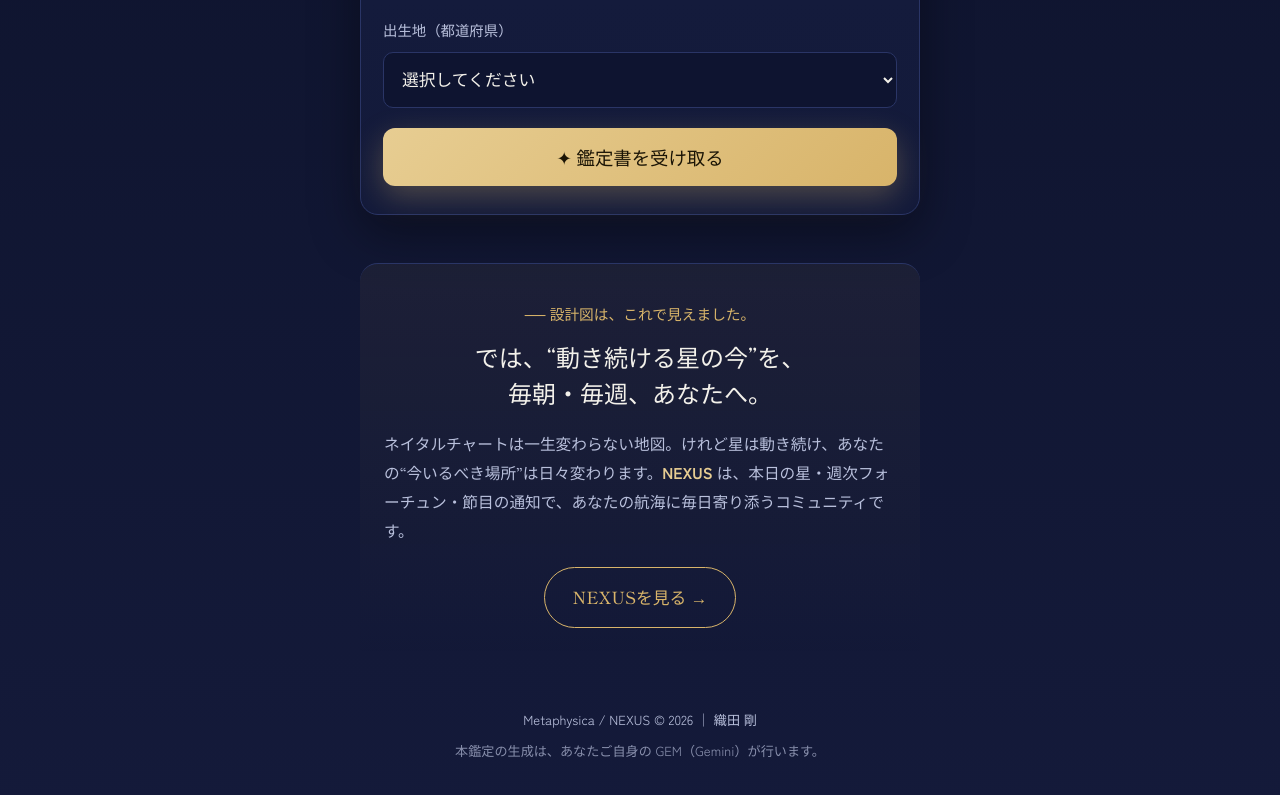
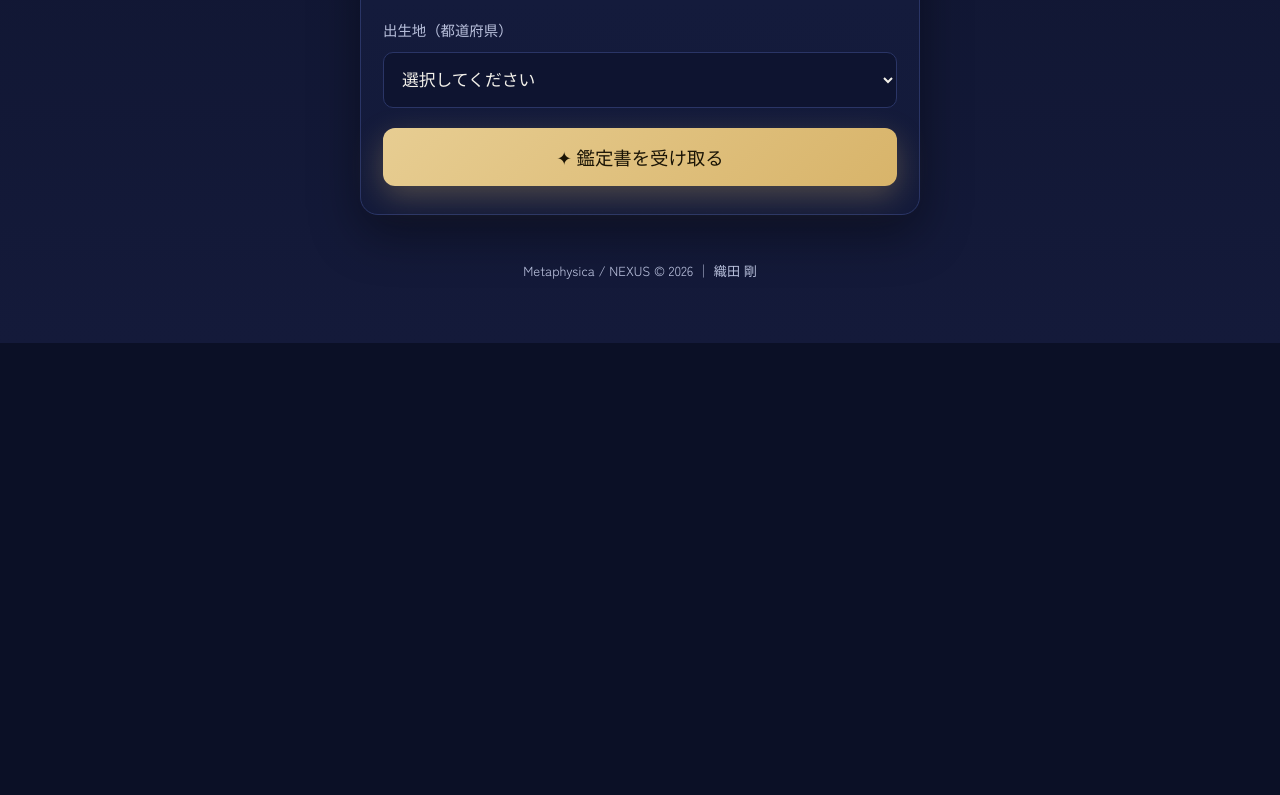
Before and after one commit to francedirectjp-art/astro-medical-system, a plain HTML site: page experience/index.html in a window 1280 px wide. Shown: the part 885-1680 px from the top of the page. After the commit the page ends 1228 px from the top, so only its background shows below. Drawn offline with Linux system fonts and the light colour scheme.

Commit message:
chore(experience): フッター文言とNEXUSセクションを削除（会員導線はメール側で処理）

```diff
--- a/experience/index.html
+++ b/experience/index.html
@@ -86,18 +86,8 @@
             <button type="button" id="restartBtn" class="btn-text">← 別の人で作り直す</button>
         </section>
 
-        <!-- 会員導線 -->
-        <section class="nexus">
-            <p class="nexus-kicker">── 設計図は、これで見えました。</p>
-            <h2>では、“動き続ける星の今”を、<br>毎朝・毎週、あなたへ。</h2>
-            <p class="nexus-body">ネイタルチャートは一生変わらない地図。けれど星は動き続け、あなたの“今いるべき場所”は日々変わります。<strong>NEXUS</strong> は、本日の星・週次フォーチュン・節目の通知で、あなたの航海に毎日寄り添うコミュニティです。</p>
-            <!-- TODO: 実際の会員登録URLに差し替え -->
-            <a class="btn-outline" href="https://france-direct.com/2026kaiun/" target="_blank" rel="noopener">NEXUSを見る →</a>
-        </section>
-
         <footer class="foot">
             <p>Metaphysica / NEXUS &copy; 2026 ｜ 織田 剛</p>
-            <p class="foot-note">本鑑定の生成は、あなたご自身の GEM（Gemini）が行います。</p>
         </footer>
     </main>
 
```
